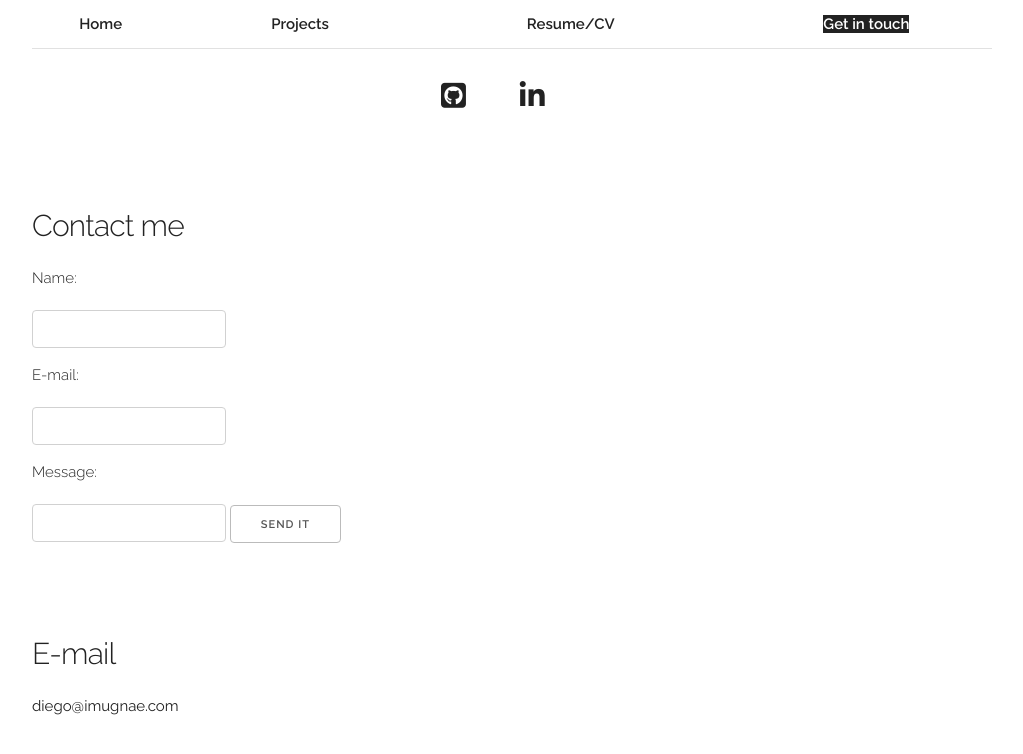
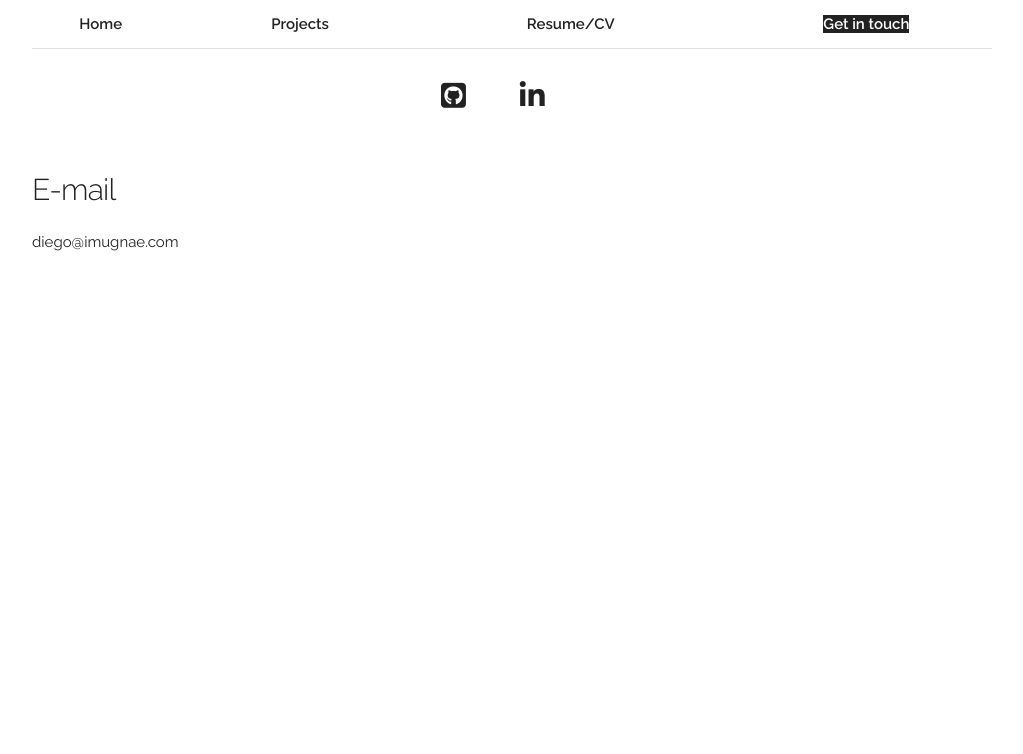
Before and after one commit to dmug1/PortifolioHome, a plain HTML site: page contact.html in a window 1280 px wide. Shown: the top 754 px of the page, without its empty margins (128-1151 px from the left). Drawn offline with Linux system fonts and the light colour scheme.

Commit message:
Supress contact form
still building backend for this part so i thought of removing it for now

```diff
--- a/contact.html
+++ b/contact.html
@@ -83,7 +83,7 @@
 
   <div class="container">
 
-    <div class="row contact cform">
+    <!--<div class="row contact cform">
         <div class="two-half column" style="margin-top: 15%">
           <h4>Contact me</h4>
           <form class="inner-form">
@@ -96,7 +96,7 @@
             <input type="submit" value="Send it">
           </form>
         </div>
-    </div>
+    </div> -->
 
     <div class="row contact cinfo">
       <div class="one-half column" style="margin-top: 15%">
```
